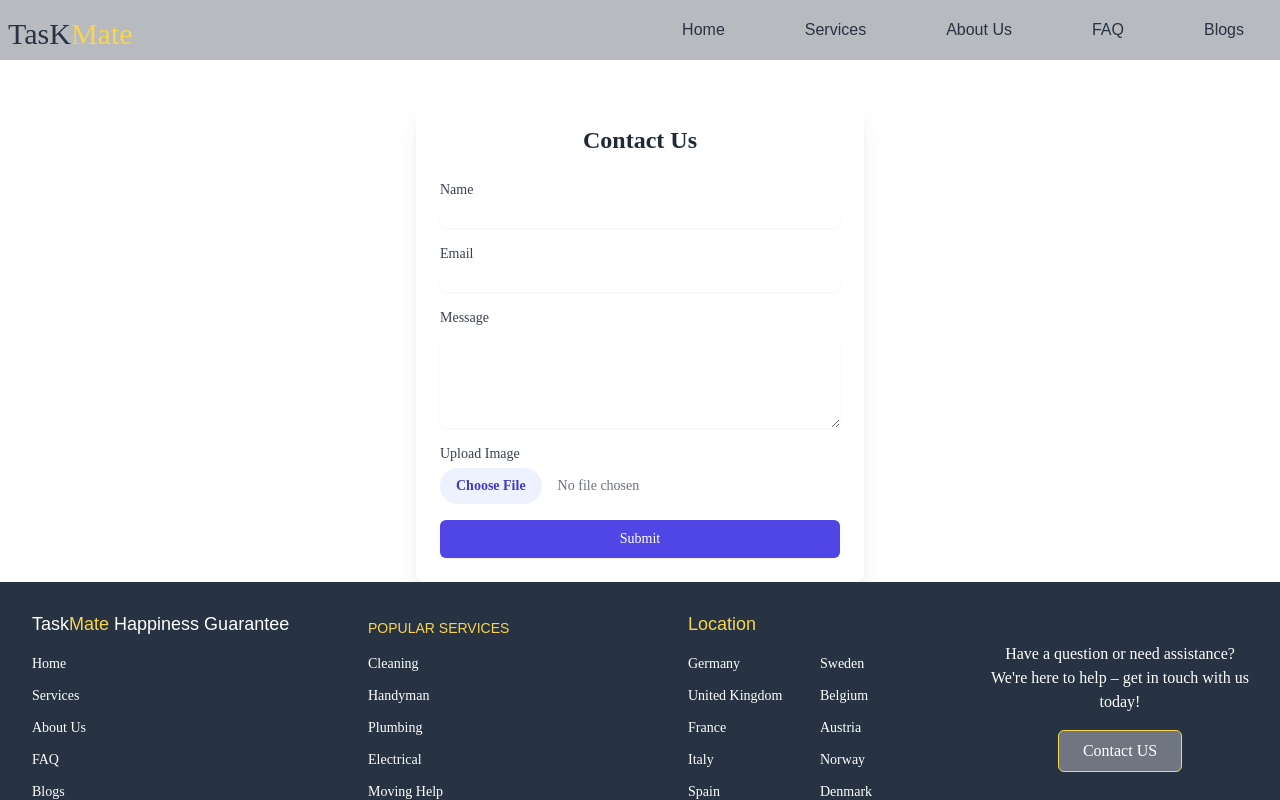
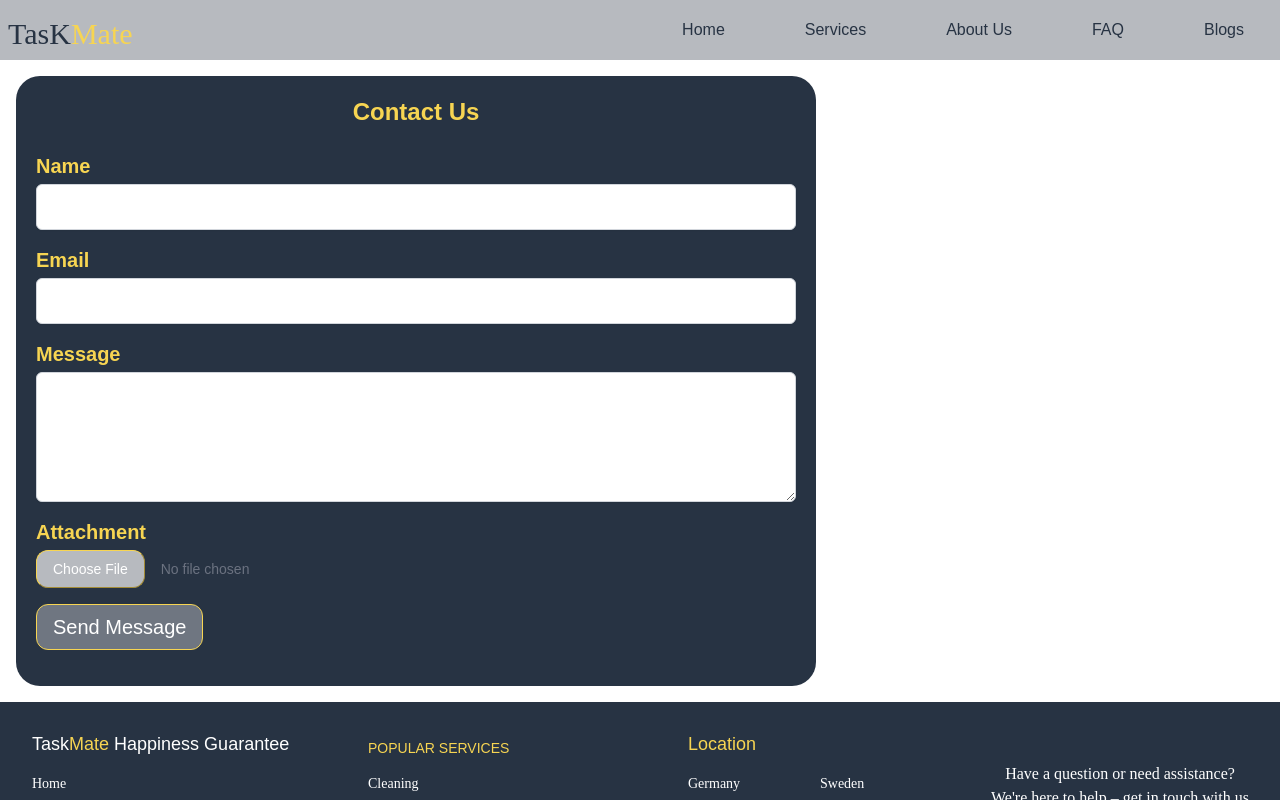
Before and after one commit to shreyathummar71/TaskMate_Frontend, a React (Vite) app: page /custHelpByUs in a window 1280 px wide. Shown: the top 800 px of the page. Built offline with nearby package versions, Linux system fonts and the light colour scheme; a web font is replaced by a local one.

Commit message:
css for custhelpByUs

```diff
--- a/src/components/customer/CustHelpByUs.jsx
+++ b/src/components/customer/CustHelpByUs.jsx
@@ -47,13 +47,15 @@ const CustHelpByUs = () => {
   };
 
   return (
-    <div className="max-w-md mx-auto mt-10 p-6 bg-white rounded-lg shadow-xl">
+    <div className="md:w-3/5 p-4" style={{ width: "65%" }}>
+      <section className="form-fields space-y-6 bg-primary rounded-3xl p-5 text-primary">
+        <div className="text-xl font-normal mb-4 font-primary text-secondary">
           <h2 className="text-2xl font-bold mb-6 text-center">Contact Us</h2>
           <form onSubmit={handleSubmit} className="space-y-4">
             <div>
               <label
                 htmlFor="name"
-            className="block text-sm font-medium text-gray-700"
+                className="font-semibold pr-4 py-2 font-primary"
               >
                 Name
               </label>
@@ -64,13 +66,13 @@ const CustHelpByUs = () => {
                 value={formData.name}
                 onChange={handleChange}
                 required
-            className="mt-1 block w-full rounded-md border-gray-300 shadow-sm focus:border-indigo-300 focus:ring focus:ring-indigo-200 focus:ring-opacity-50"
+                className="form-input block w-full mt-1 text-primary bg-white border p-2 mb-3 border-gray-300 rounded-md shadow-sm focus:border-indigo-500 focus:ring focus:ring-indigo-200 focus:ring-opacity-50"
               />
             </div>
             <div>
               <label
                 htmlFor="email"
-            className="block text-sm font-medium text-gray-700"
+                className="font-semibold pr-4 py-2 font-primary"
               >
                 Email
               </label>
@@ -81,13 +83,15 @@ const CustHelpByUs = () => {
                 value={formData.email}
                 onChange={handleChange}
                 required
-            className="mt-1 block w-full rounded-md border-gray-300 shadow-sm focus:border-indigo-300 focus:ring focus:ring-indigo-200 focus:ring-opacity-50"
+                className="form-input block w-full mt-1 text-primary bg-white border p-2 mb-3 border-gray-300 rounded-md shadow-sm focus:border-indigo-500 focus:ring focus:ring-indigo-200 focus:ring-opacity-50"
               />
             </div>
             <div>
               <label
-            htmlFor="message"
-            className="block text-sm font-medium text-gray-700"
+                name="message"
+                placeholder="How can we help?"
+                rows="5"
+                className="font-semibold pr-4 py-2 font-primary"
               >
                 Message
               </label>
@@ -98,15 +102,15 @@ const CustHelpByUs = () => {
                 onChange={handleChange}
                 required
                 rows="4"
-            className="mt-1 block w-full rounded-md border-gray-300 shadow-sm focus:border-indigo-300 focus:ring focus:ring-indigo-200 focus:ring-opacity-50"
+                className="form-input block w-full mt-1  text-primary bg-white border p-2 mb-3 border-gray-300 rounded-md shadow-sm focus:border-indigo-500 focus:ring focus:ring-indigo-200 focus:ring-opacity-50"
               ></textarea>
             </div>
             <div>
               <label
-            htmlFor="uploadImage"
-            className="block text-sm font-medium text-gray-700"
+                name="uploadImage"
+                className="font-semibold pr-4 py-2 font-primary"
               >
-            Upload Image
+                Attachment
               </label>
               <input
                 type="file"
@@ -116,21 +120,23 @@ const CustHelpByUs = () => {
                 accept="image/*"
                 className="mt-1 block w-full text-sm text-gray-500
               file:mr-4 file:py-2 file:px-4
-              file:rounded-full file:border-0
-              file:text-sm file:font-semibold
-              file:bg-indigo-50 file:text-indigo-700
-              hover:file:bg-indigo-100"
+              file:rounded-xl
+              file:text-sm file:font-primary
+              file:bg-tertiary file:text-white
+              hover:file:bg-secondary file:border file:border-secondary"
               />
             </div>
             <div>
               <button
                 type="submit"
-            className="w-full flex justify-center py-2 px-4 border border-transparent rounded-md shadow-sm text-sm font-medium text-white bg-indigo-600 hover:bg-indigo-700 focus:outline-none focus:ring-2 focus:ring-offset-2 focus:ring-indigo-500"
+                className="bg-tertiary bg-opacity-50 border border-secondary text-white font-primary py-2 px-4 rounded-xl hover:bg-secondary"
               >
-            Submit
+                Send Message
               </button>
             </div>
           </form>
+        </div>
+      </section>
     </div>
   );
 };
```
Lines whose indentation alone changed are shown as unchanged.
